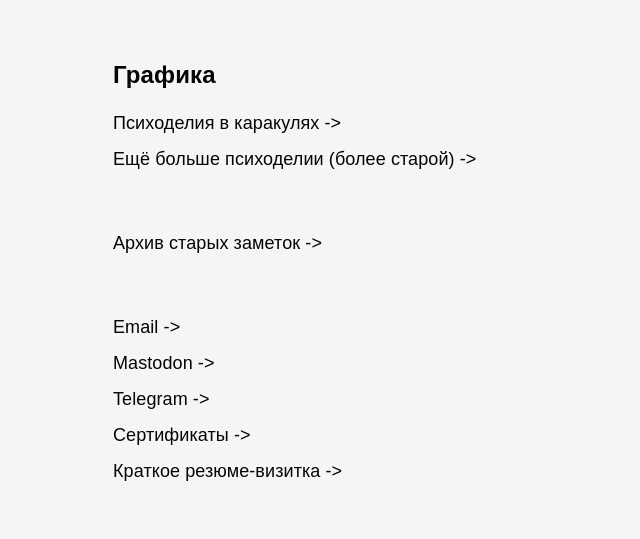
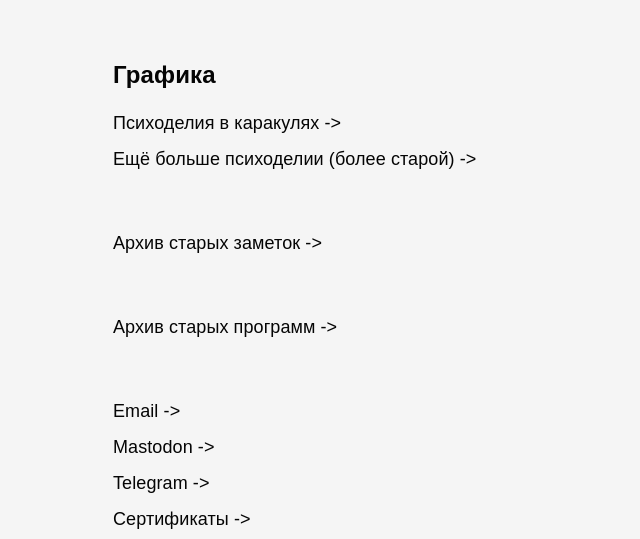
Before and after one commit to modenov/modenov.github.io, a plain HTML site: page index.html in a window 1280 px wide. Shown: the part 2178-2717 px from the top of the page, without its empty margins (303-943 px from the left). Drawn offline with Linux system fonts and the light colour scheme; a web font is replaced by a local one.

Commit message:
Updated Index.html

```diff
--- a/index.html
+++ b/index.html
@@ -113,6 +113,10 @@
     </div>
 
     <div class="section links">
+        <a href="https://modenov.github.io/apps/pascal/index.html" class="link" target="_blank">Архив старых программ -></a>
+    </div>
+
+    <div class="section links">
         <a href="mailto:hello@modenov.ru" class="link" target="_blank">Email -></a>
         <a href="https://mastodon.social/@modenov" class="link" target="_blank">Mastodon -></a>
         <a href="https://t.me/vmodenov" class="link" target="_blank">Telegram -></a>
```
